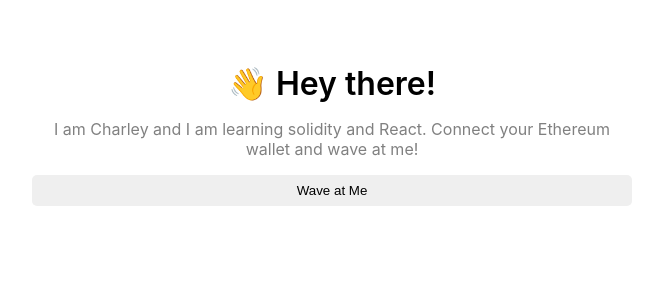
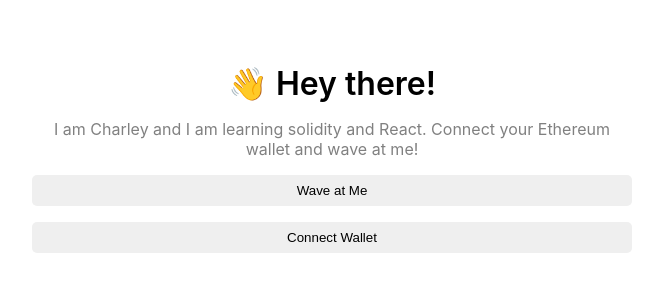
Before and after one commit to cmdellinger/web3_wave_portal, a React (Create React App) app in the folder my-wave-portal/frontend/: page / in a window 1280 px wide. Shown: the top 300 px of the page, without its empty margins (308-971 px from the left). Built offline with nearby package versions, Linux system fonts and the light colour scheme; the HTML template or start-up script is replaced by a standard one.

Commit message:
added connect wallet button

```diff
--- a/my-wave-portal/frontend/src/App.js
+++ b/my-wave-portal/frontend/src/App.js
@@ -39,6 +39,27 @@
     }
   }
 
+  /**
+  * Implement your connectWallet method here
+  */
+  const connectWallet = async () => {
+    try {
+      const { ethereum } = window;
+
+      if (!ethereum) {
+        alert("Get MetaMask!");
+        return;
+      }
+
+      const accounts = await ethereum.request({ method: "eth_requestAccounts" });
+
+      console.log("Connected", accounts[0]);
+      setCurrentAccount(accounts[0]);
+    } catch (error) {
+      console.log(error)
+    }
+  }
+
   /*
   * This runs our function when the page loads.
   */
@@ -60,6 +81,15 @@
         <button className="waveButton" onClick={null}>
           Wave at Me
         </button>
+
+        {/*
+        * If there is no currentAccount render this button
+        */}
+        {!currentAccount && (
+          <button className="waveButton" onClick={connectWallet}>
+            Connect Wallet
+          </button>
+        )}
       </div>
     </div>
   );
```
